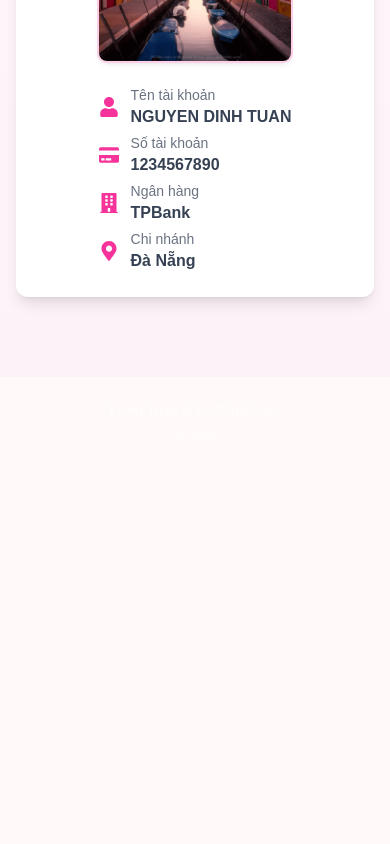
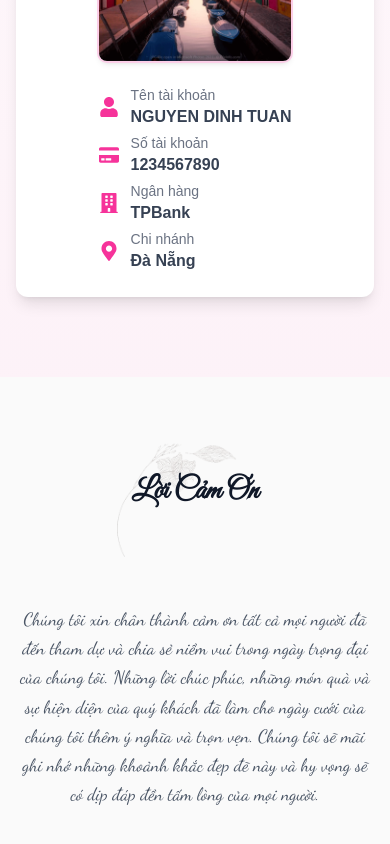
Before and after one commit to TuanNguyen0708/wedding-website, a Next.js app: page / in a window 390 px wide. Shown: the part 7697-8541 px from the top of the page. Before the commit the page ends 8162 px from the top, so only its background shows below. Built offline with nearby package versions, Linux system fonts and the light colour scheme; no server answers; the database is empty; a web font is replaced by a local one.

Commit message:
Add ThankYouMessage component to Home page and update Header navigation for improved user experience

```diff
--- a/src/app/page.tsx
+++ b/src/app/page.tsx
@@ -8,6 +8,7 @@ import HeartAnimation from "@/components/HeartAnimation";
 import AttendanceForm from "@/components/AttendanceForm";
 import GuestbookForm from "@/components/GuestbookForm";
 import WeddingGift from "@/components/WeddingGift";
+import ThankYouMessage from "@/components/ThankYouMessage";
 
 export default function Home() {
   return (
@@ -21,6 +22,7 @@ export default function Home() {
       <AttendanceForm />
       <GuestbookForm />
       <WeddingGift />
+      <ThankYouMessage />
       <Footer />
     </main>
   );
--- a/src/components/Header.tsx
+++ b/src/components/Header.tsx
@@ -18,6 +18,7 @@ export default function Header() {
     { href: "#attendance", label: "Xác Nhận" },
     { href: "#guestbook", label: "Sổ Lưu bút" },
     { href: "#gift", label: "Mừng cưới" },
+    { href: "#thanks", label: "Lời cảm ơn" },
   ];
 
   const handleNavClick = (
--- /dev/null
+++ b/src/components/ThankYouMessage.tsx
@@ -0,0 +1,36 @@
+"use client";
+
+import { motion } from "framer-motion";
+import { useInView } from "react-intersection-observer";
+import SectionTitle from "./SectionTitle";
+
+const ThankYouMessage = () => {
+  const [ref, inView] = useInView({
+    triggerOnce: true,
+    threshold: 0.1,
+  });
+
+  return (
+    <section id="thanks" className="py-16 bg-[#fafafa]">
+      <div className="container mx-auto px-4">
+        <SectionTitle title="Lời Cảm Ơn" />
+
+        <motion.div
+          ref={ref}
+          initial={{ opacity: 0, y: 50 }}
+          animate={inView ? { opacity: 1, y: 0 } : {}}
+          transition={{ duration: 0.8 }}
+          className="max-w-3xl mx-auto text-center"
+        >
+          <p className="text-gray-600 text-lg md:text-xl leading-relaxed font-dancing-script">
+            Chúng tôi xin chân thành cảm ơn tất cả mọi người đã đến tham dự và chia sẻ niềm vui trong ngày trọng đại của chúng tôi.
+            Những lời chúc phúc, những món quà và sự hiện diện của quý khách đã làm cho ngày cưới của chúng tôi thêm ý nghĩa và trọn vẹn.
+            Chúng tôi sẽ mãi ghi nhớ những khoảnh khắc đẹp đẽ này và hy vọng sẽ có dịp đáp đền tấm lòng của mọi người.
+          </p>
+        </motion.div>
+      </div>
+    </section>
+  );
+};
+
+export default ThankYouMessage;
```
